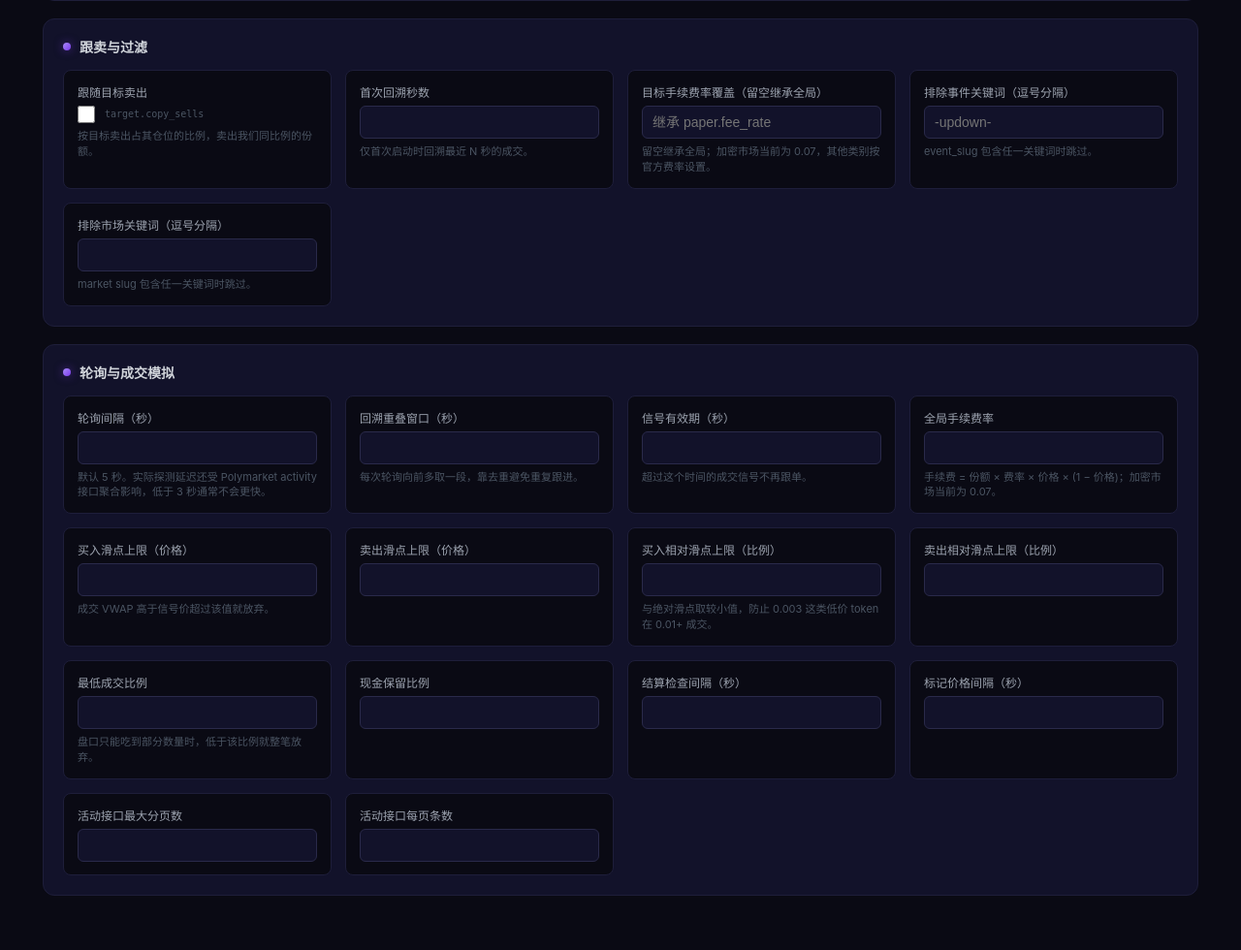
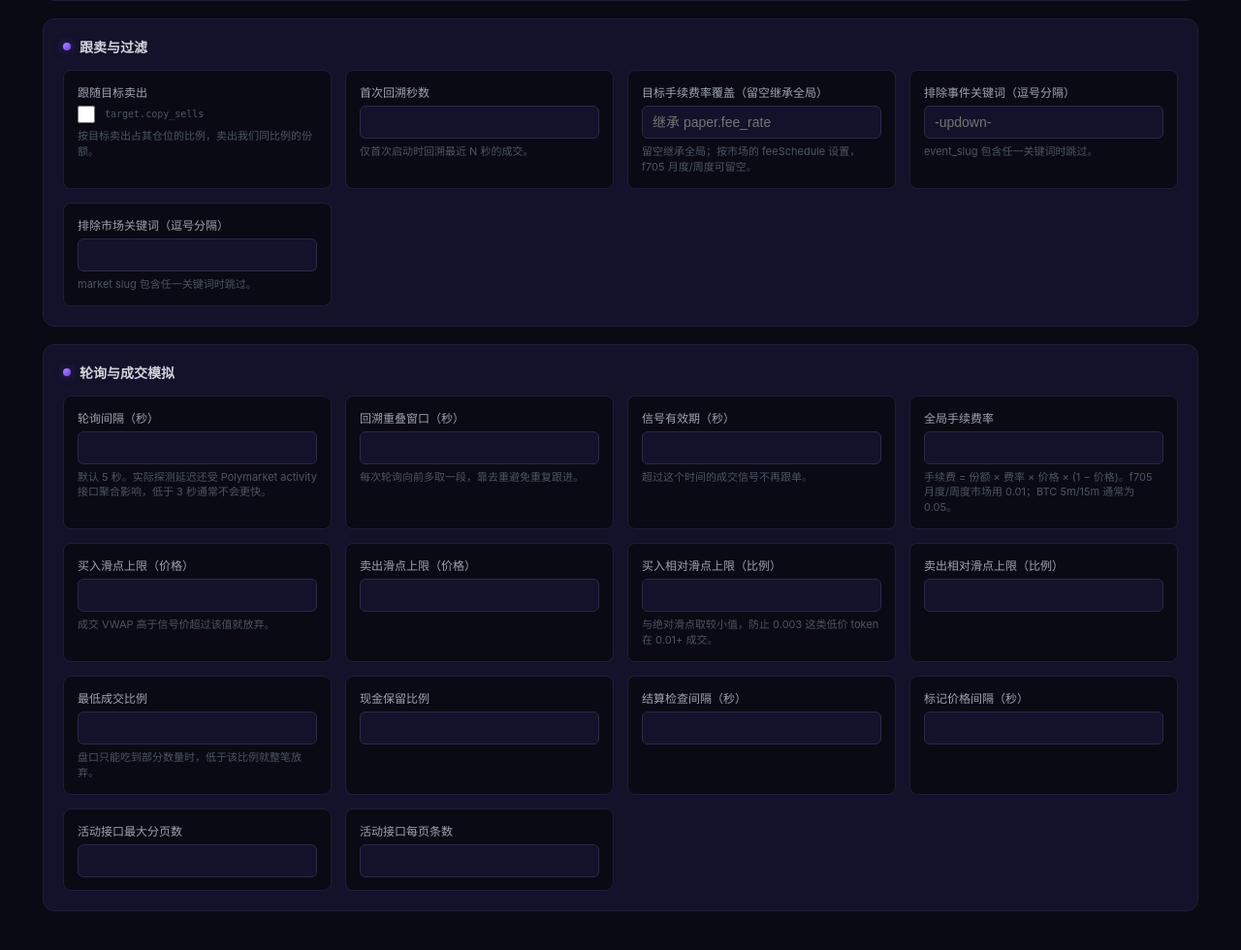
Before and after one commit to zhibite/polycopy2, a FastAPI app: template polycopy/web/templates/config.html in a window 1280 px wide. Shown: the part 1688-2668 px from the top of the page at 97% size. Run offline with FastAPI, Linux system fonts and the light colour scheme; the template is opened without the code that fills it, so the values that code supplies are empty.

Commit message:
Fix stale fee-rate help text in config page
Co-Authored-By: Claude Code <noreply@anthropic.com>

```diff
--- a/polycopy/web/templates/config.html
+++ b/polycopy/web/templates/config.html
@@ -259,7 +259,7 @@
         <input type="number" step="any" min="0" max="0.5" name="target.fee_rate"
                value="{{ target.fee_rate if target.fee_rate is not none else '' }}"
                placeholder="继承 paper.fee_rate">
-        <div class="help">留空继承全局；加密市场当前为 0.07，其他类别按官方费率设置。</div>
+        <div class="help">留空继承全局；按市场的 feeSchedule 设置，f705 月度/周度可留空。</div>
       </div>
       <div class="field">
         <label>排除事件关键词（逗号分隔）</label>
@@ -302,7 +302,7 @@
         <label>全局手续费率</label>
         <input type="number" step="any" min="0" max="0.5" name="paper.fee_rate"
                value="{{ cfg.paper.fee_rate }}">
-        <div class="help">手续费 = 份额 × 费率 × 价格 × (1 − 价格)；加密市场当前为 0.07。</div>
+        <div class="help">手续费 = 份额 × 费率 × 价格 × (1 − 价格)。f705 月度/周度市场用 0.01；BTC 5m/15m 通常为 0.05。</div>
       </div>
       <div class="field">
         <label>买入滑点上限（价格）</label>
```
